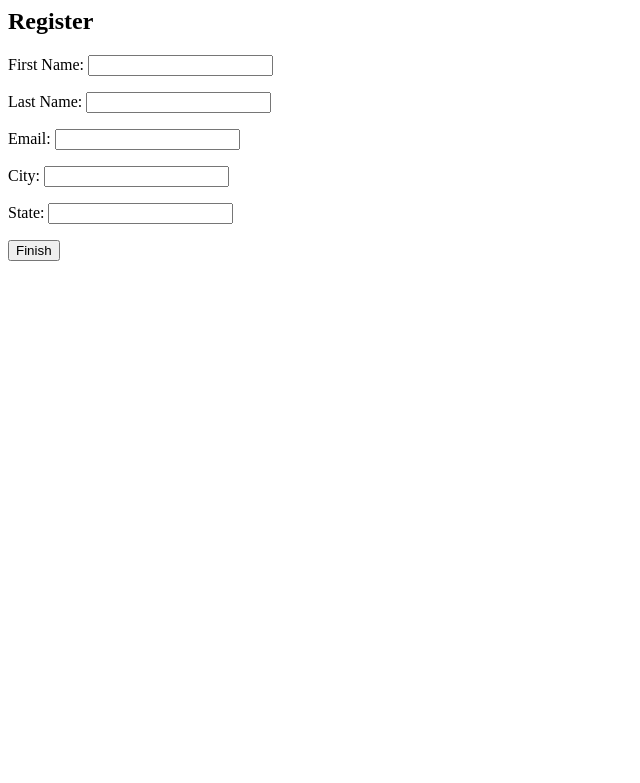
After one commit to DerekM1991/mlmapper, a PHP site: page /registration.php in a window 1280 px wide. The commit adds this page. Shown: the top 783 px of the page, without its empty margins (0-640 px from the left). Run offline with PHP 8.4, Linux system fonts and the light colour scheme.

Commit message:
registration added

```diff
--- /dev/null
+++ b/registration.php
@@ -0,0 +1,42 @@
+<html xmlns="http?//www.w3.org/1999/xhtml">
+<head>
+<meta http-equiv="Content-type" content="text/html; charset-utf-8" />
+<title>Register for web App</title>
+</head>
+
+<body>
+  <div id="register">
+    <form method="post" action"">
+      <h2>Register</h2>
+        <p>
+          <label for="fName">First Name:  </label>
+          <input type="text" name="First Name" />
+        </p>
+        <p>
+          <label for="lName">Last Name: </label>
+          <input type ="text" name="Last Name" />
+        </p>
+        <p>
+          <label for="email">Email: </label>
+          <input type ="text" name="Email" />
+        </p>
+        <p>
+          <label for="city">City: </label>
+          <input type ="text" name="City" />
+        </p>
+        <p>
+          <label for="state">State: </label>
+          <input type ="text" name="State" />
+        </p>
+
+        <p>
+          <input type="submit" id="submit" value="Finish" name="Finish" >
+        </p>
+
+
+      </form>
+      <?php if(isset($_POST['Finish']))header("Location: test.php");
+      ?>
+  </div>
+</body>
+</html>
```
Also changed, not shown: index.php (added, +11 -0 lines), login.php (+6 -2 lines), favicon.ico (added).
